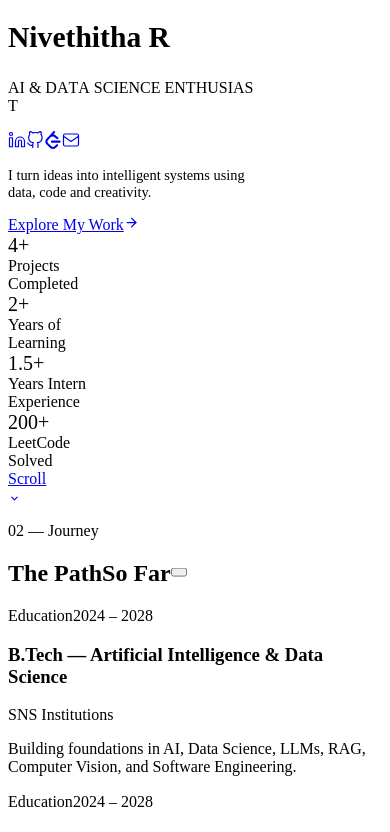
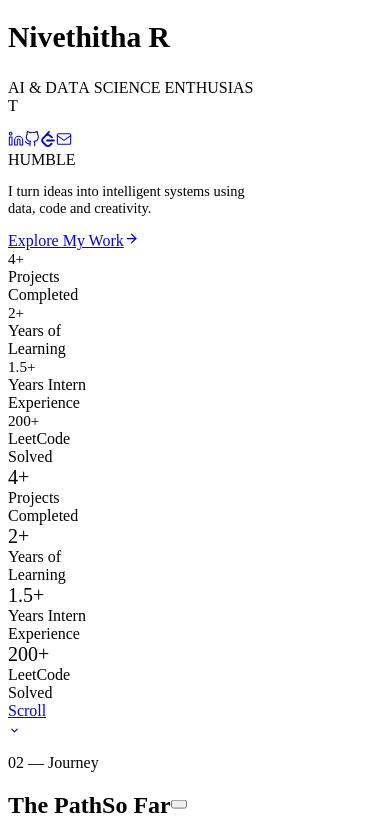
Before and after one commit to Nivethitha-1131/Portfolio_, a React (Vite) app in the folder frontend/: page / in a window 390 px wide. Shown: the part 1780-2612 px from the top of the page. Built offline with nearby package versions, Linux system fonts and the light colour scheme; no server answers; the HTML template or start-up script is replaced by a standard one; a web font is replaced by a local one.

Commit message:
feat(responsive): comprehensive responsiveness audit ensuring all components remain accessible across 320px to ultra-wide

```diff
--- a/frontend/src/App.jsx
+++ b/frontend/src/App.jsx
@@ -3,7 +3,7 @@ import { motion } from 'framer-motion';
 import { ThemeProvider } from './context/ThemeContext';
 import GrainOverlay from './components/common/GrainOverlay';
 import Navbar from './components/common/Navbar';
-import LeftSidebar from './components/common/LeftSidebar';
+import LeftSidebar, { RotatingWordHorizontal } from './components/common/LeftSidebar';
 import ContactModal from './components/common/ContactModal';
 import Home from './pages/Home';
 import Journey from './pages/Journey';
@@ -93,12 +93,18 @@ export default function App() {
             </button>
           </div>
 
-          {/* Copyright & Social links */}
-          <div className="w-full flex flex-col sm:flex-row items-center justify-between gap-4 text-center sm:text-left pt-4 border-t border-hairline/40">
+          {/* Copyright, Life Perspective & Social links */}
+          <div className="w-full flex flex-col md:flex-row items-center justify-between gap-4 text-center sm:text-left pt-4 border-t border-hairline/40">
             <p className="text-[10px] sm:text-[11px] tracking-widest uppercase text-slate">
               © {new Date().getFullYear()} Nivethitha Ramesh
             </p>
-            <div className="flex items-center gap-4 sm:gap-6 flex-wrap justify-center">
+
+            {/* Rotating Perspective Word */}
+            <div className="flex items-center justify-center">
+              <RotatingWordHorizontal />
+            </div>
+
+            <div className="flex items-center gap-3 sm:gap-5 flex-wrap justify-center">
               <a href="https://www.linkedin.com/in/nivethitha-ramesh/" target="_blank" rel="noopener noreferrer"
                 className="text-[10px] sm:text-[11px] tracking-widest uppercase text-slate hover:text-gold transition-colors p-1">
                 LinkedIn
@@ -111,6 +117,10 @@ export default function App() {
                 className="text-[10px] sm:text-[11px] tracking-widest uppercase text-slate hover:text-gold transition-colors p-1">
                 LeetCode
               </a>
+              <a href="mailto:nivethitha1131@gmail.com"
+                className="text-[10px] sm:text-[11px] tracking-widest uppercase text-slate hover:text-gold transition-colors p-1">
+                Email
+              </a>
             </div>
           </div>
         </div>
--- a/frontend/src/components/common/BrandLogo.jsx
+++ b/frontend/src/components/common/BrandLogo.jsx
@@ -92,13 +92,13 @@ export default function BrandLogo({ onClick, href = '#home', className = '' }) {
           </motion.span>
         </div>
 
-        {/* ── City & Live Clock (Always Displayed) ── */}
-        <div className="flex items-center gap-2 sm:gap-2.5 whitespace-nowrap text-[9px] sm:text-[10px] tracking-wider uppercase">
+        {/* ── City & Live Clock (Visible on all screen sizes) ── */}
+        <div className="flex items-center gap-1.5 sm:gap-2.5 whitespace-nowrap text-[8.5px] sm:text-[10px] tracking-wider uppercase">
           {/* City */}
-          <span className="hidden sm:inline font-medium text-slate group-hover:text-cream transition-colors duration-200">
+          <span className="font-medium text-slate group-hover:text-cream transition-colors duration-200">
             Coimbatore
           </span>
-          <span className="hidden sm:inline w-1 h-1 rounded-full bg-gold/40 group-hover:bg-gold transition-colors duration-200" />
+          <span className="w-1 h-1 rounded-full bg-gold/40 group-hover:bg-gold transition-colors duration-200" />
 
           {/* Live Clock */}
           <span className="font-mono text-cream/90 font-medium tabular-nums group-hover:text-gold transition-colors duration-200">
--- a/frontend/src/components/common/LeftSidebar.jsx
+++ b/frontend/src/components/common/LeftSidebar.jsx
@@ -41,7 +41,7 @@ function MailIcon() {
 }
 
 /* ── Meaningful positive life words that continuously rotate ── */
-const POSITIVE_WORDS = [
+export const POSITIVE_WORDS = [
   'LIFE',
   'PERSPECTIVE',
   'HUMBLE',
@@ -59,7 +59,7 @@ const POSITIVE_WORDS = [
 /**
  * RotatingWord — Smooth vertical fade & slide transition between positive words.
  */
-function RotatingWord() {
+export function RotatingWord() {
   const [index, setIndex] = useState(0);
 
   useEffect(() => {
@@ -87,6 +87,88 @@ function RotatingWord() {
           {POSITIVE_WORDS[index]}
         </motion.span>
       </AnimatePresence>
+    </div>
+  );
+}
+
+/**
+ * RotatingWordHorizontal — Smooth horizontal transition for mobile drawers and footers.
+ */
+export function RotatingWordHorizontal() {
+  const [index, setIndex] = useState(0);
+
+  useEffect(() => {
+    const timer = setInterval(() => {
+      setIndex((prev) => (prev + 1) % POSITIVE_WORDS.length);
+    }, 2800);
+    return () => clearInterval(timer);
+  }, []);
+
+  return (
+    <div className="inline-flex items-center gap-2">
+      <motion.div
+        className="w-1.5 h-1.5 rounded-full bg-gold shrink-0"
+        animate={{ scale: [1, 1.35, 1], opacity: [0.75, 1, 0.75] }}
+        transition={{ duration: 2.8, repeat: Infinity, ease: 'easeInOut' }}
+      />
+      <div className="h-5 flex items-center overflow-hidden">
+        <AnimatePresence mode="wait">
+          <motion.span
+            key={POSITIVE_WORDS[index]}
+            initial={{ opacity: 0, y: 6, filter: 'blur(2px)' }}
+            animate={{ opacity: 1, y: 0, filter: 'blur(0px)' }}
+            exit={{ opacity: 0, y: -6, filter: 'blur(2px)' }}
+            transition={{ duration: 0.35, ease: [0.16, 1, 0.3, 1] }}
+            className="text-[9px] font-medium tracking-[0.25em] uppercase text-slate/90 select-none"
+          >
+            {POSITIVE_WORDS[index]}
+          </motion.span>
+        </AnimatePresence>
+      </div>
+    </div>
+  );
+}
+
+/**
+ * SocialLinksRow — Reusable horizontal row of social icons for mobile and footer.
+ */
+export function SocialLinksRow({ className = 'flex items-center gap-4' }) {
+  return (
+    <div className={className}>
+      <a
+        href="https://www.linkedin.com/in/nivethitha-ramesh/"
+        target="_blank"
+        rel="noopener noreferrer"
+        aria-label="LinkedIn"
+        className="p-1 text-slate hover:text-gold transition-colors duration-200"
+      >
+        <LinkedInIcon />
+      </a>
+      <a
+        href="https://github.com/Nivethitha-1131"
+        target="_blank"
+        rel="noopener noreferrer"
+        aria-label="GitHub"
+        className="p-1 text-slate hover:text-gold transition-colors duration-200"
+      >
+        <GitHubIcon />
+      </a>
+      <a
+        href="https://leetcode.com/u/Nivethitha_R/"
+        target="_blank"
+        rel="noopener noreferrer"
+        aria-label="LeetCode"
+        className="p-1 text-slate hover:text-gold transition-colors duration-200"
+      >
+        <LeetCodeIcon />
+      </a>
+      <a
+        href="mailto:nivethitha1131@gmail.com"
+        aria-label="Email"
+        className="p-1 text-slate hover:text-gold transition-colors duration-200"
+      >
+        <MailIcon />
+      </a>
     </div>
   );
 }
--- a/frontend/src/components/common/Navbar.jsx
+++ b/frontend/src/components/common/Navbar.jsx
@@ -2,6 +2,7 @@ import { useState, useEffect, useRef } from 'react';
 import { motion, AnimatePresence } from 'framer-motion';
 import ThemeToggle from './ThemeToggle';
 import BrandLogo from './BrandLogo';
+import { SocialLinksRow, RotatingWordHorizontal } from './LeftSidebar';
 
 const NAV_LINKS = [
   { label: 'Home',       href: '#home',       id: 'home' },
@@ -255,6 +256,12 @@ export default function Navbar({ onContactOpen }) {
                   <ArrowNEIcon />
                 </button>
               </div>
+
+              {/* Mobile Drawer Footer: Rotating Positive Word & Social Links */}
+              <div className="mt-4 pt-3.5 border-t border-hairline/60 flex items-center justify-between flex-wrap gap-2">
+                <RotatingWordHorizontal />
+                <SocialLinksRow className="flex items-center gap-3" />
+              </div>
             </motion.div>
           </>
         )}
--- a/frontend/src/components/home/Hero.jsx
+++ b/frontend/src/components/home/Hero.jsx
@@ -1,5 +1,6 @@
 import { useState, useEffect, useRef } from 'react';
 import { motion, useReducedMotion } from 'framer-motion';
+import { SocialLinksRow, RotatingWordHorizontal } from '../common/LeftSidebar';
 
 /* ── PORTFOLIO wordmark letters ─────────────────────────────── */
 const PORTFOLIO_LETTERS = ['P', 'O', 'R', 'T', 'F', 'O', 'L', 'I', 'O'];
@@ -308,61 +309,16 @@ export default function Hero({ onContactOpen }) {
             ))}
           </p>
 
-          {/* Social icons — mobile only (LeftSidebar covers md+) */}
+          {/* Social icons & Life Perspective — mobile/tablet only (LeftSidebar covers lg+) */}
           <motion.div
-            className="flex items-center gap-4 sm:gap-5 mt-3.5 sm:mt-4 md:hidden"
+            className="flex items-center gap-3 sm:gap-4 mt-3 sm:mt-4 lg:hidden flex-wrap"
             initial={shouldReduceMotion ? { opacity: 1 } : { opacity: 0, y: 8 }}
             animate={{ opacity: 1, y: 0 }}
             transition={{ duration: 0.45, delay: 0.85, ease: EASE_OUT }}
           >
-            <a
-              href="https://www.linkedin.com/in/nivethitha-ramesh/"
-              target="_blank"
-              rel="noopener noreferrer"
-              aria-label="LinkedIn"
-              className="p-1.5 -m-1.5 text-slate hover:text-gold transition-colors duration-200"
-            >
-              <svg width="18" height="18" viewBox="0 0 24 24" fill="none"
-                stroke="currentColor" strokeWidth="1.6" strokeLinecap="round" strokeLinejoin="round" aria-hidden="true">
-                <path d="M16 8a6 6 0 0 1 6 6v7h-4v-7a2 2 0 0 0-2-2 2 2 0 0 0-2 2v7h-4v-7a6 6 0 0 1 6-6z" />
-                <rect x="2" y="9" width="4" height="12" />
-                <circle cx="4" cy="4" r="2" />
-              </svg>
-            </a>
-            <a
-              href="https://github.com/Nivethitha-1131"
-              target="_blank"
-              rel="noopener noreferrer"
-              aria-label="GitHub"
-              className="p-1.5 -m-1.5 text-slate hover:text-gold transition-colors duration-200"
-            >
-              <svg width="18" height="18" viewBox="0 0 24 24" fill="none"
-                stroke="currentColor" strokeWidth="1.6" strokeLinecap="round" strokeLinejoin="round" aria-hidden="true">
-                <path d="M9 19c-5 1.5-5-2.5-7-3m14 6v-3.87a3.37 3.37 0 0 0-.94-2.61c3.14-.35 6.44-1.54 6.44-7A5.44 5.44 0 0 0 20 4.77 5.07 5.07 0 0 0 19.91 1S18.73.65 16 2.48a13.38 13.38 0 0 0-7 0C6.27.65 5.09 1 5.09 1A5.07 5.07 0 0 0 5 4.77a5.44 5.44 0 0 0-1.5 3.78c0 5.42 3.3 6.61 6.44 7A3.37 3.37 0 0 0 9 18.13V22" />
-              </svg>
-            </a>
-            <a
-              href="https://leetcode.com/u/Nivethitha_R/"
-              target="_blank"
-              rel="noopener noreferrer"
-              aria-label="LeetCode"
-              className="p-1.5 -m-1.5 text-slate hover:text-gold transition-colors duration-200"
-            >
-              <svg width="18" height="18" viewBox="0 0 24 24" fill="currentColor" aria-hidden="true">
-                <path d="M13.483 0a1.374 1.374 0 0 0-.961.438L7.116 6.226l-3.854 4.126a5.266 5.266 0 0 0-1.209 2.104 5.35 5.35 0 0 0-.125.513 5.527 5.527 0 0 0 .062 2.362 5.83 5.83 0 0 0 .349 1.017 5.938 5.938 0 0 0 1.271 1.818l4.277 4.193.039.038c2.248 2.165 5.852 2.133 8.063-.074l2.396-2.392c.54-.54.54-1.414.003-1.955a1.378 1.378 0 0 0-1.951-.003l-2.396 2.392a3.021 3.021 0 0 1-4.205.038l-.02-.019-4.276-4.193c-.652-.64-.972-1.469-.948-2.263a2.68 2.68 0 0 1 .066-.523 2.545 2.545 0 0 1 .619-1.164L9.13 8.114c1.058-1.134 3.204-1.27 4.43-.278l3.501 2.831c.593.48 1.461.387 1.94-.207a1.384 1.384 0 0 0-.207-1.943l-3.5-2.831c-.8-.647-1.766-1.045-2.774-1.202l2.015-2.158A1.384 1.384 0 0 0 13.483 0zm-2.866 12.815a1.38 1.38 0 0 0-1.38 1.382 1.38 1.38 0 0 0 1.38 1.382H20.79a1.38 1.38 0 0 0 1.38-1.382 1.38 1.38 0 0 0-1.38-1.382z" />
-              </svg>
-            </a>
-            <a
-              href="mailto:nivethitha1131@gmail.com"
-              aria-label="Email"
-              className="p-1.5 -m-1.5 text-slate hover:text-gold transition-colors duration-200"
-            >
-              <svg width="18" height="18" viewBox="0 0 24 24" fill="none"
-                stroke="currentColor" strokeWidth="1.6" strokeLinecap="round" strokeLinejoin="round" aria-hidden="true">
-                <rect x="2" y="4" width="20" height="16" rx="2" />
-                <path d="m22 7-10 7L2 7" />
-              </svg>
-            </a>
+            <SocialLinksRow className="flex items-center gap-3" />
+            <span className="w-px h-3.5 bg-hairline" aria-hidden="true" />
+            <RotatingWordHorizontal />
           </motion.div>
         </div>
 
@@ -408,6 +364,30 @@ export default function Hero({ onContactOpen }) {
               Explore My Work
               <ArrowRightIcon />
             </a>
+          </div>
+
+          {/* Mobile Stat counters (< md screens) — ensures stats are accessible across every screen */}
+          <div className="md:hidden mt-3.5 pt-3 border-t border-hairline/60 grid grid-cols-4 gap-1.5 sm:gap-2 max-w-[340px]">
+            {STATS.map((stat, i) => (
+              <div key={stat.line1 + stat.line2} className="text-left">
+                <div
+                  className="font-serif text-gold font-semibold leading-none tabular-nums"
+                  style={{ fontSize: 'clamp(0.95rem, 3.8vw, 1.25rem)' }}
+                >
+                  <CountUp
+                    target={stat.target}
+                    suffix={stat.suffix}
+                    delay={i * 150}
+                    duration={900}
+                    started={statsStarted}
+                    reduced={shouldReduceMotion}
+                  />
+                </div>
+                <div className="text-[7.5px] sm:text-[8px] text-slate mt-0.5 leading-tight">
+                  {stat.line1}<br />{stat.line2}
+                </div>
+              </div>
+            ))}
           </div>
         </motion.div>
 
```
